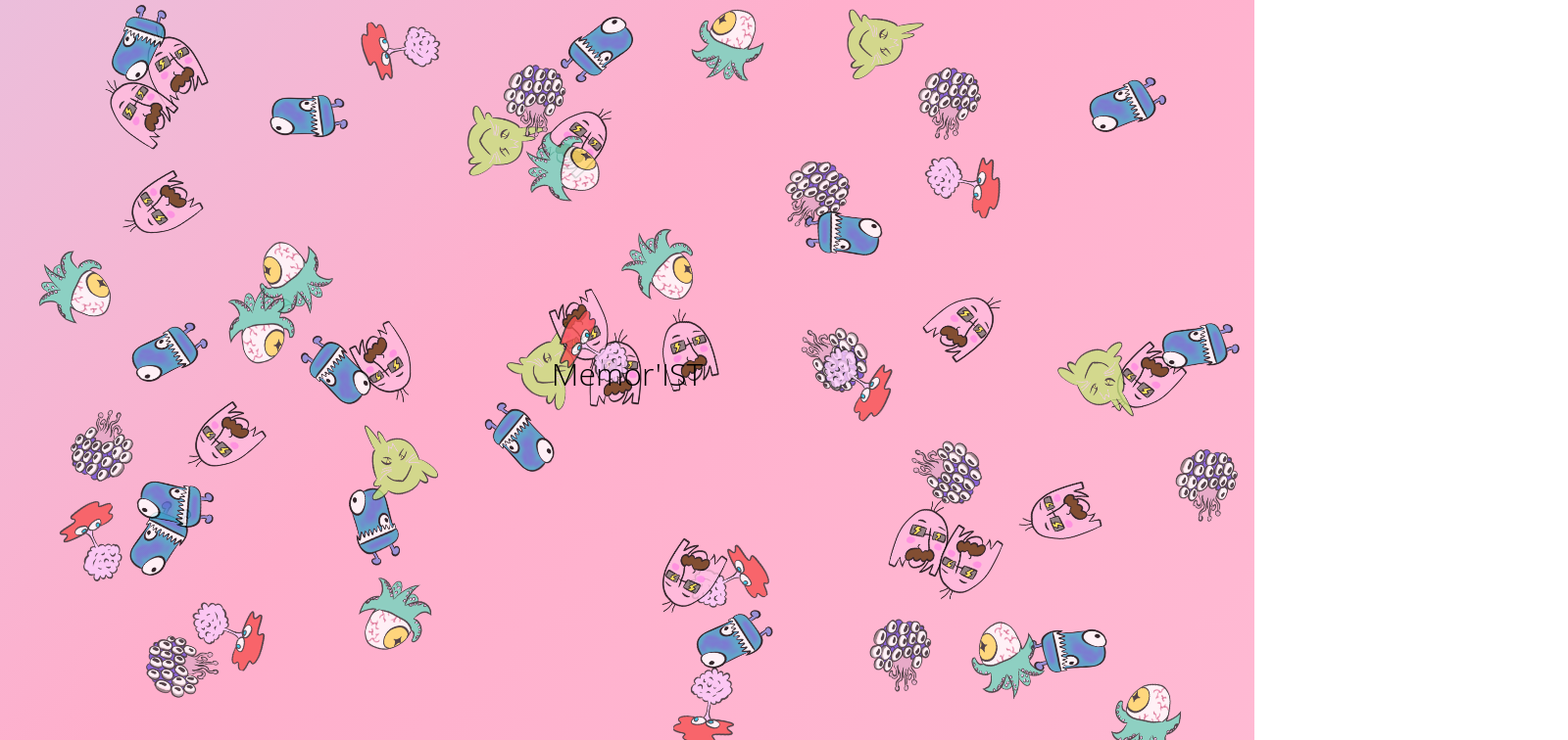
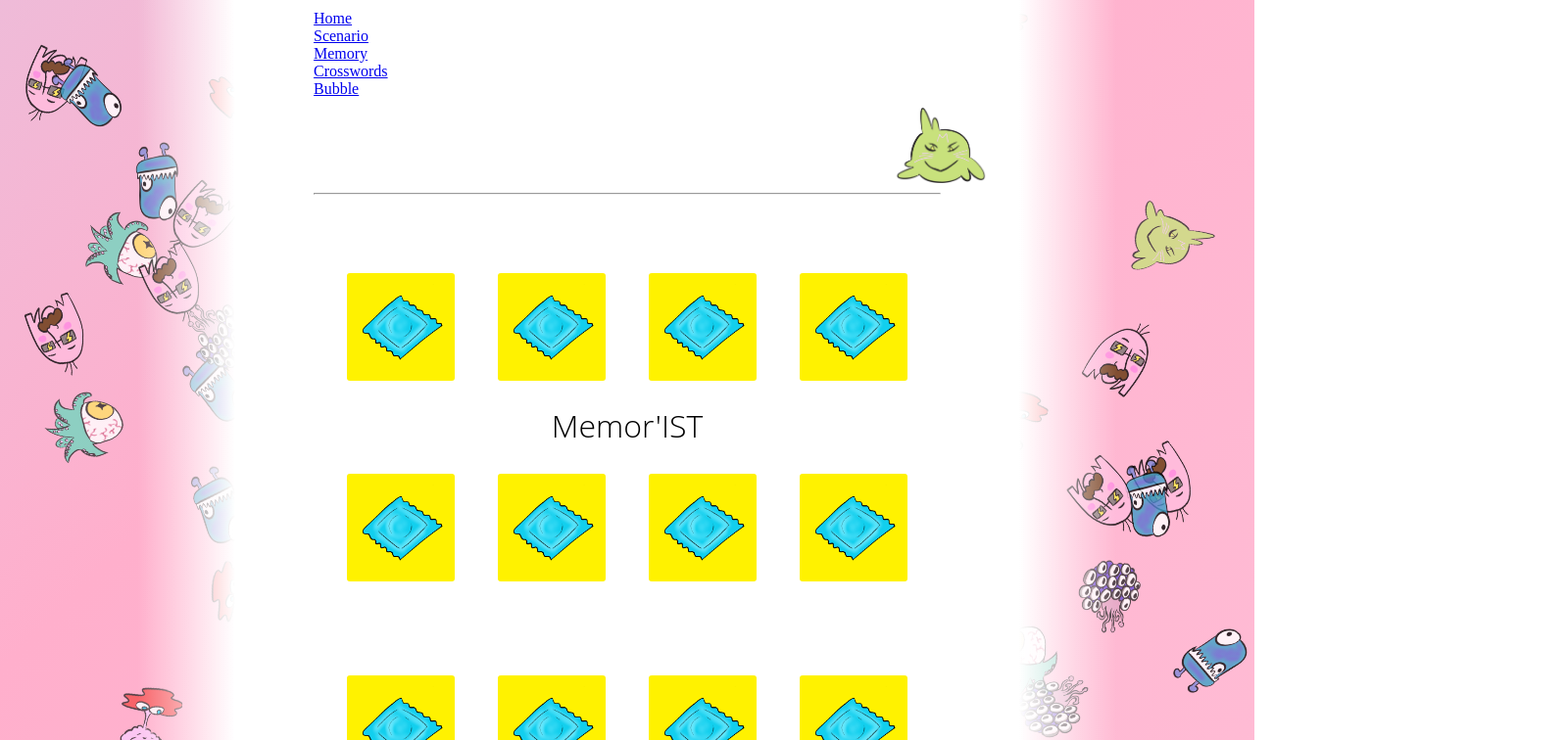
Before and after one commit to lucaasmth/ISToire_de_Q, a React (Create React App) app: page /memory in a window 1280 px wide. Shown: the top 756 px of the page at 98% size, 1600 px wide, since content can reach past the window. Built offline with nearby package versions, Linux system fonts and the light colour scheme.

Commit message:
Nice background

```diff
--- a/src/App.js
+++ b/src/App.js
@@ -3,12 +3,13 @@ import BubbleShooter from "./components/BubbleShooter/BubbleShooter";
 import Memory from "./components/Memory";
 import Scenario from "./components/Scenario";
 import Navbar from "./components/NavBar/NavBar";
-import Background from "./components/Background";
+import AllBackground from "./components/AllBackground";
 
 export default function App() {
   return (
     <div className="App">
-      <Background/>
+
+      <AllBackground>
       <Routes>
         <Route path="/" element={<Layout />}>
           <Route index element={<div>Home</div>} />
@@ -18,14 +19,16 @@ export default function App() {
           <Route path="bubble" element={<BubbleShooter />} />
         </Route>
       </Routes>
+      </AllBackground>
+
     </div>
   );
 }
 
 function Layout() {
   return (
-    <div>
-      {/* <nav>
+    <div style={{background: 'white'}}>
+      <nav>
         <ul>
           <li>
             <Link to="/">Home</Link>
@@ -43,7 +46,7 @@ function Layout() {
             <Link to="/bubble">Bubble</Link>
           </li>
         </ul>
-  </nav> */}
+      </nav>
 
       <Navbar />
 
--- a/src/bgCss/Background.css
+++ b/src/bgCss/Background.css
@@ -1,5 +1,5 @@
 .test {
-    width: 10wh;
+    width: 100%;
     height: 100vh;
     color: #fff;
     background: linear-gradient(-45deg, #ffc8dd, #ffafcc, #bde0fe, #a2d2ff);
@@ -7,6 +7,8 @@
     -webkit-animation: Gradient 15s ease infinite;
     -moz-animation: Gradient 15s ease infinite;
     animation: Gradient 15s ease infinite;
+    position: absolute;
+    top: 0;
     }
 
   .paused {
--- /dev/null
+++ b/src/components/AllBackground.jsx
@@ -0,0 +1,28 @@
+//on fait une div blanche au dessus du background
+
+import React from "react";
+import Background from "./Background";
+
+const AllBackground = ({ children }) => {
+    const divcentrale = {
+        position: "relative",
+        zIndex: 1,
+        width: "50%",
+        margin: "auto",
+        height: "100%",
+        background:'linear-gradient(to right, rgba(255,255,255,0), white 10%, white 90%, rgba(255,255,255,0))',
+        padding: "10px 180px",
+        minHeight: "calc(100vh - 20px)",
+      }
+    return (
+        <>
+        <div style={divcentrale}>
+            {children}
+        </div>
+        <Background />
+        </>
+
+    );
+    };
+
+export default AllBackground;
--- a/src/components/Background.jsx
+++ b/src/components/Background.jsx
@@ -20,6 +20,7 @@ export default function Background(){
 
 
 
+
     return (
       <div className="test">
         <Particles
@@ -30,7 +31,7 @@ export default function Background(){
                 detectRetina: true,
                 fpsLimit: 60,
                 interactivity: {
-                  detectsOn: "canvas",
+                  detectsOn: "window",
                   events: {
                     onClick: {
                       enable: true,
@@ -46,8 +47,8 @@ export default function Background(){
                       mode: "bubble",
                       parallax: {
                         enable: false,
-                        force: 60,
-                        smooth: 10
+                        force: 100,
+                        smooth: 100
                       }
                     },
                     resize: true
```
